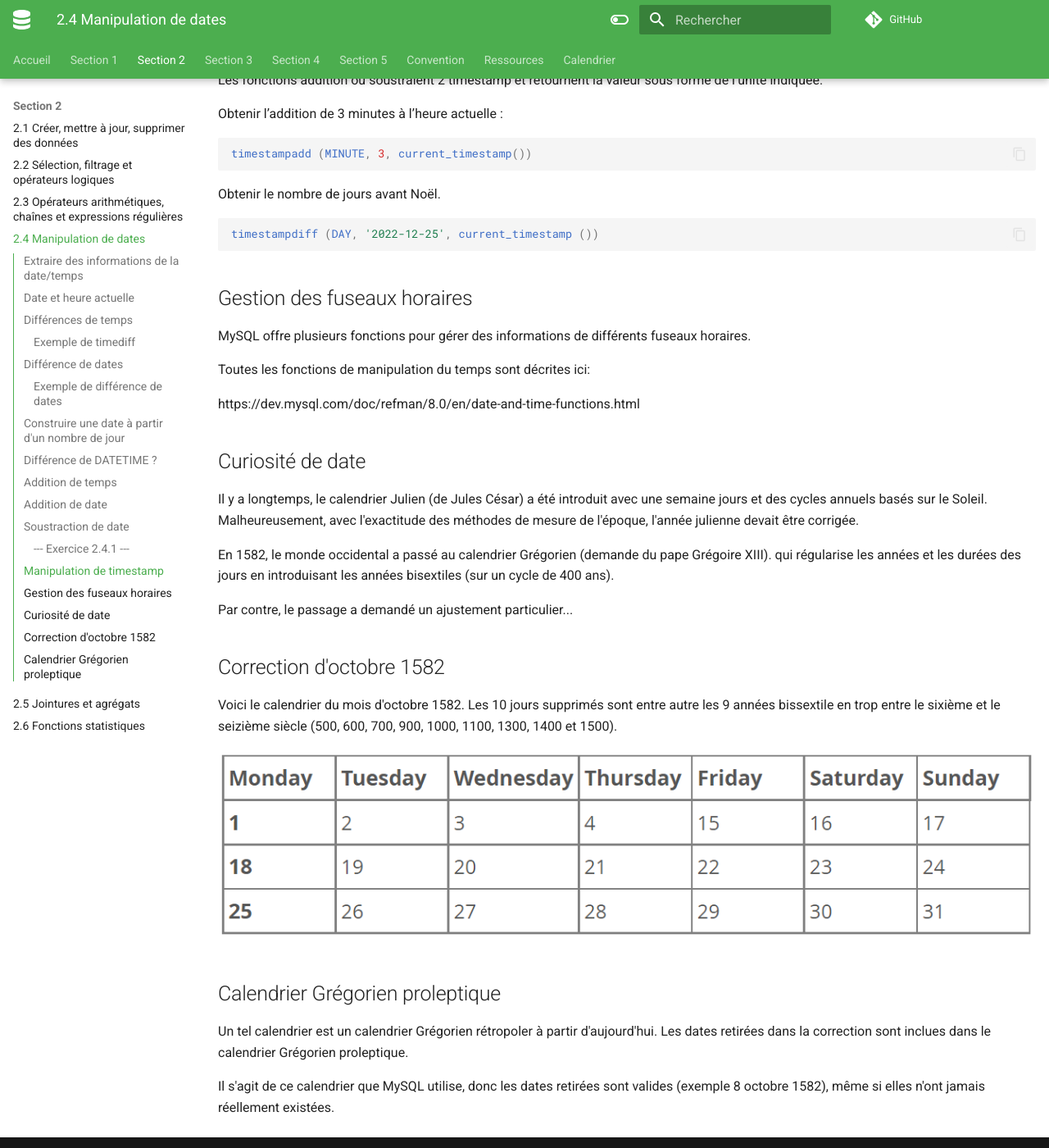
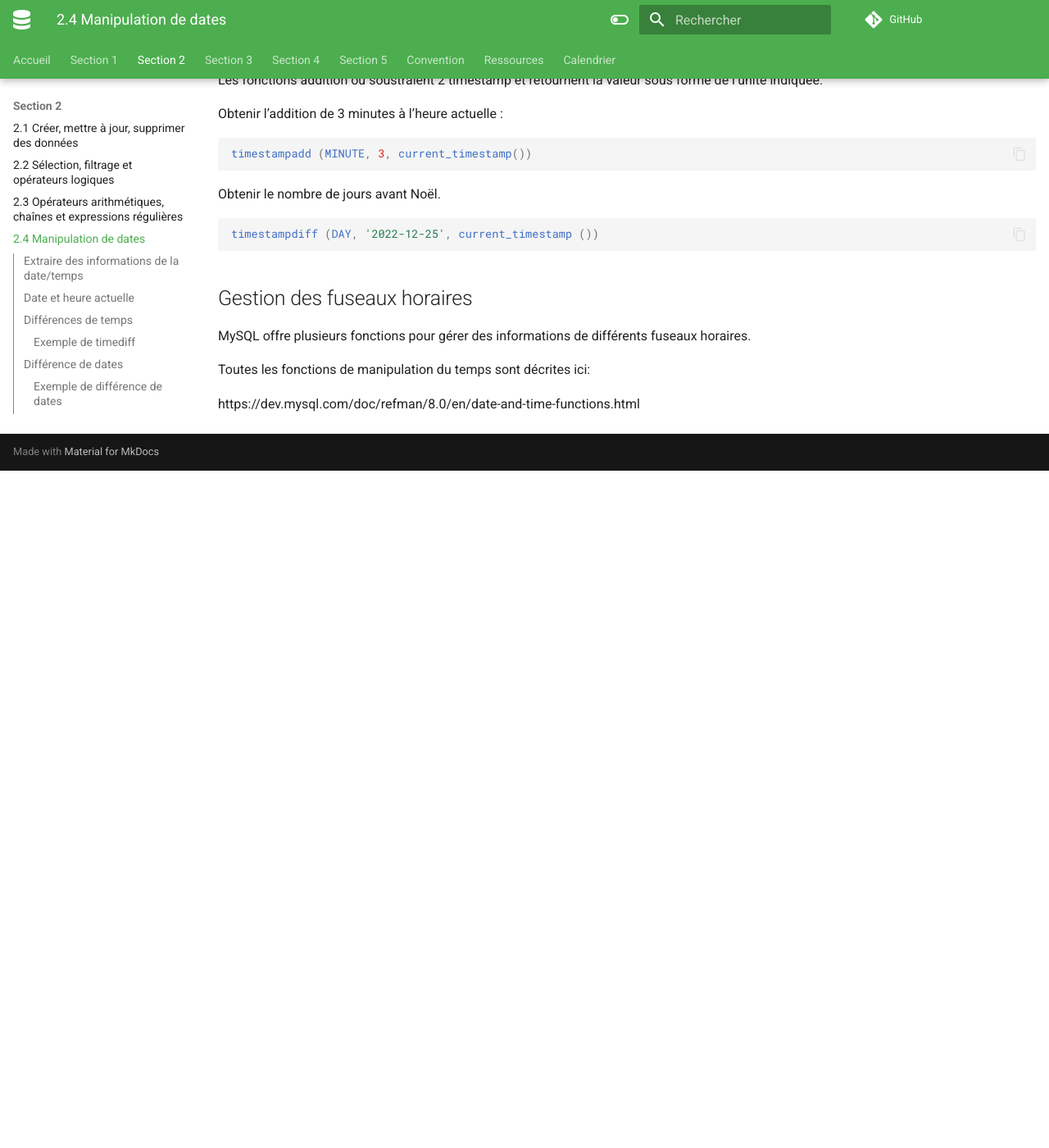
Before and after one commit to cegepvictoetienne/bd1, an MkDocs documentation site: the page built from docs/notes_de_cours/section_2.4.md, in a window 1280 px wide and 1400 px high, scrolled down 4764 px. Shown: the whole window at 82% size. Built offline with MkDocs 1.6.1 and Material for MkDocs 9.7.7, drawn with Linux system fonts in a browser that asks for light colours; comment, search, counter and statistics services are not loaded; after the commit the page ends 5338 px from its top, so only the background shows below that; some of the changed text lies outside the part shown.

Commit message:
correction pour 2.4

```diff
--- a/docs/notes_de_cours/section_2.4.md
+++ b/docs/notes_de_cours/section_2.4.md
@@ -204,23 +204,3 @@ MySQL offre plusieurs fonctions pour gérer des informations de différents fuse
 Toutes les fonctions de manipulation du temps sont décrites ici:
 
 https://dev.mysql.com/doc/refman/8.0/en/date-and-time-functions.html
-
-## Curiosité de date
-
-Il y a longtemps, le calendrier Julien (de Jules César) a été introduit avec une semaine  jours et des cycles annuels basés sur le Soleil. Malheureusement, avec l'exactitude des méthodes de mesure de l'époque, l'année julienne devait être corrigée.
-
-En 1582, le monde occidental a passé au calendrier Grégorien (demande du pape Grégoire XIII). qui régularise les années et les durées des jours en introduisant les années bisextiles (sur un cycle de 400 ans).
-
-Par contre, le passage a demandé un ajustement particulier...
-
-## Correction d'octobre 1582
-
-Voici le calendrier du mois d'octobre 1582. Les 10 jours supprimés sont entre autre les 9 années bissextile en trop entre le sixième et le seizième siècle (500, 600, 700, 900, 1000, 1100, 1300, 1400 et 1500).
-
-![](images/2_julien_gregorien.png)
-
-## Calendrier Grégorien proleptique
-
-Un tel calendrier est un calendrier Grégorien rétropoler à partir d'aujourd'hui. Les dates retirées dans la correction sont inclues dans le calendrier Grégorien proleptique.
-
-Il s'agit de ce calendrier que MySQL utilise, donc les dates retirées sont valides (exemple 8 octobre 1582), même si elles n'ont jamais réellement existées.
```
Also changed, not shown: other parts of docs/notes_de_cours/section_2.4.md (+1 -1 lines), 2 other files.
